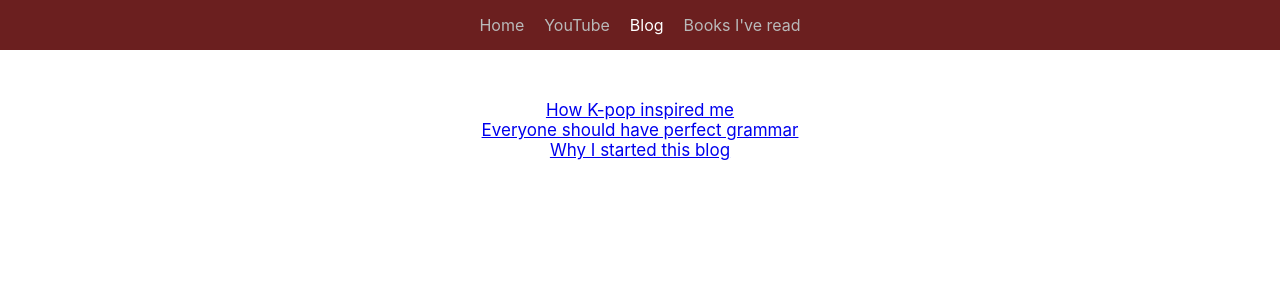
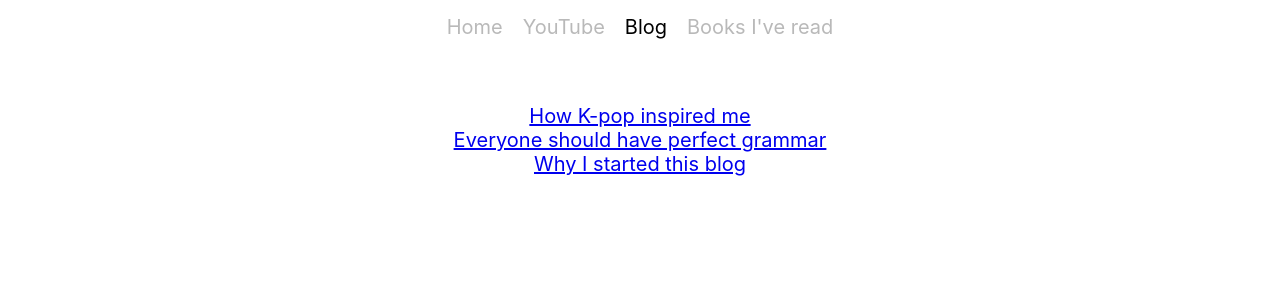
Before and after one commit to jpabadir/jpabadir.github.io, a React (Create React App) app: page /blog in a window 1280 px wide. Shown: the top 300 px of the page. Built offline with nearby package versions, Linux system fonts and the light colour scheme.

Commit message:
Deploy build - Update

```diff
--- a/src/components/App/App.css
+++ b/src/components/App/App.css
@@ -2,7 +2,7 @@
 .App {
   text-align: center;
   min-height: 100vh;
-  font-size: 17px;
+  font-size: 20px;
 }
 
 .Content {
@@ -19,15 +19,14 @@
 }
 
 .NavLink.active {
-  color: white;
+  color: black;
 }
 
 .NavLink:hover {
-  color: white;
+  color: black;
 }
 
 .navbar {
-  font-size: 16px;
+  font-size: 20px;
   padding: 10px 0px;
-  background-color: rgb(107, 31, 31);
 }
```
Also changed, not shown: 15 other files (tests, documents, lock files or other folders).
